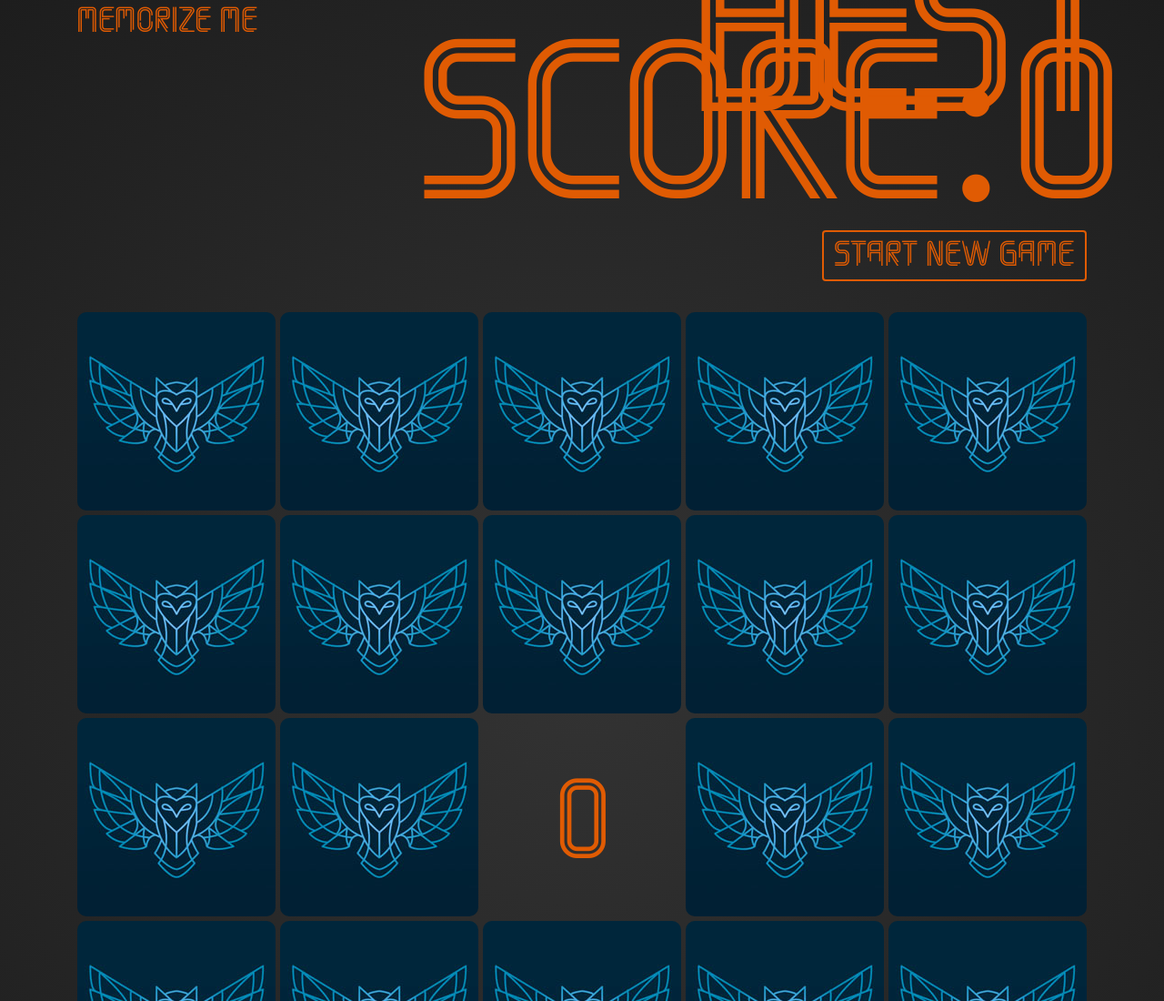
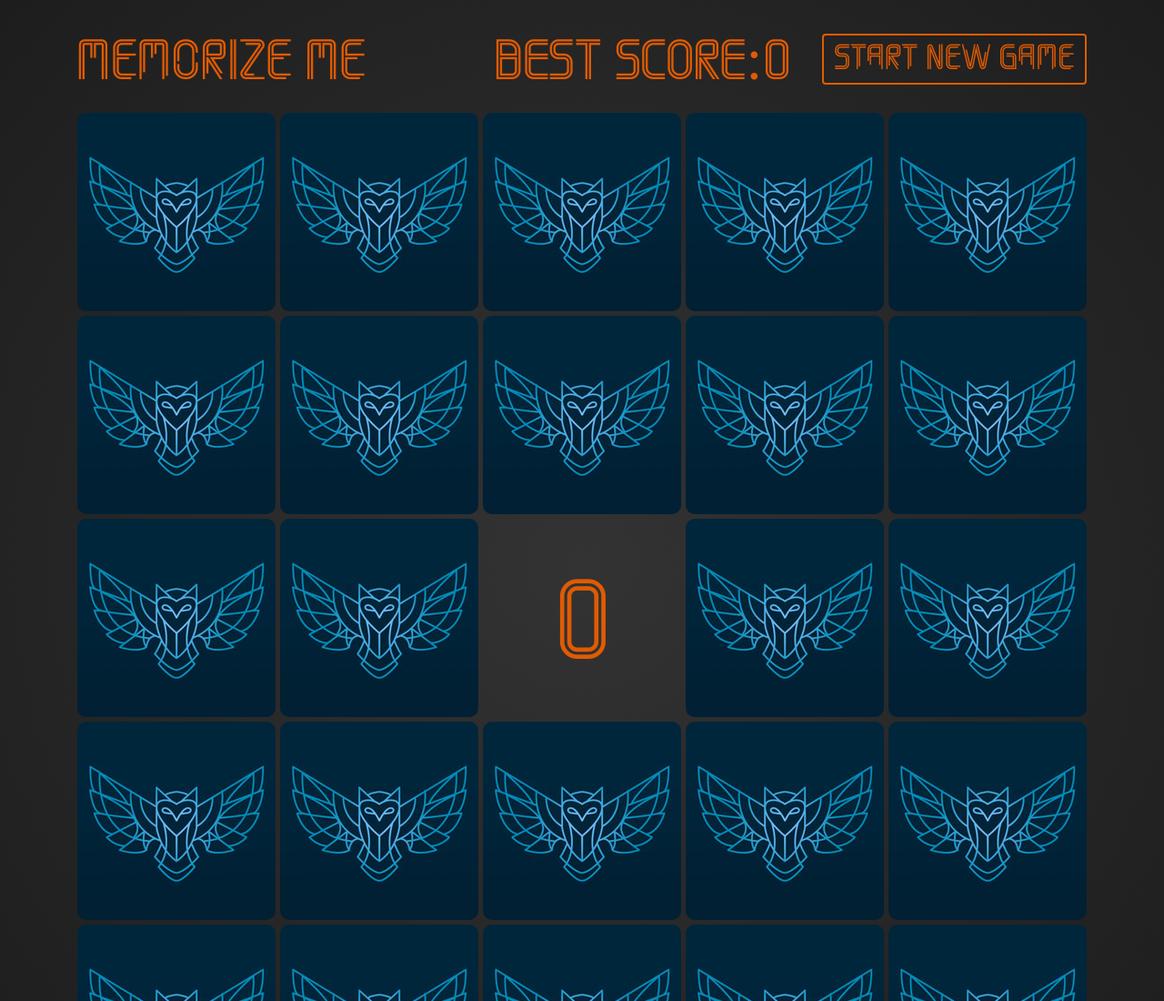
Before and after one commit to spokenbird/memory-game, a website: page app/index.html in a window 1280 px wide. Shown: the top 1100 px of the page at 91% size. Drawn offline with nearby package versions, Linux system fonts and the light colour scheme; files that its build step writes are made by us from their sources.

Commit message:
Update main.scss

```diff
--- a/app/styles/main.scss
+++ b/app/styles/main.scss
@@ -63,6 +63,10 @@ body {
 }
 
 .header {
+  margin-top: 20px;
+}
+
+#logo {
   color: #e05b03;
   font-family: timberregular;
   font-size: 4em;
```
